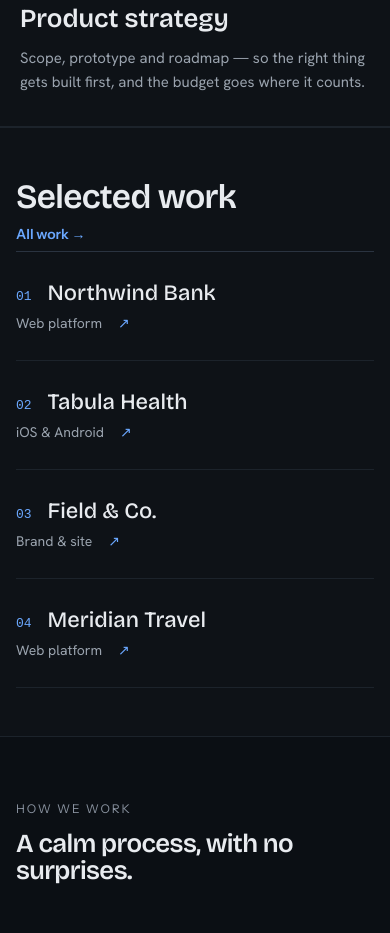
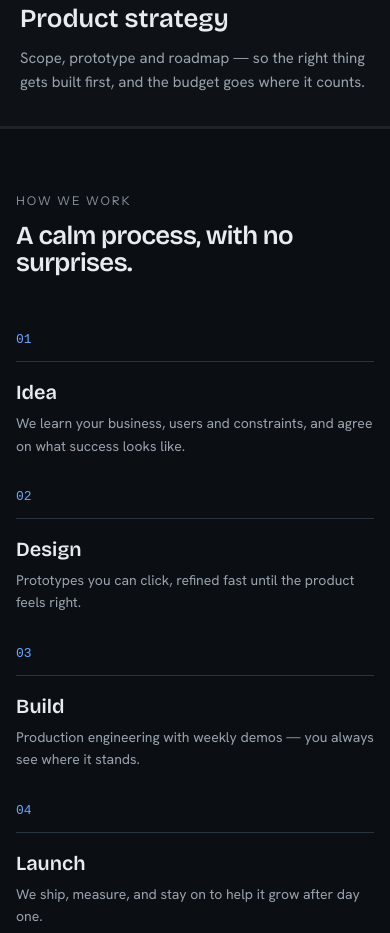
Before and after one commit to ShubhamRRana/BluDrop, a website: page index.html in a window 390 px wide. Shown: the part 973-1906 px from the top of the page. Drawn offline with nearby package versions, Linux system fonts and the light colour scheme.

Commit message:
Remove selected work section

```diff
--- a/css/home.css
+++ b/css/home.css
@@ -77,52 +77,6 @@
 }
 .service-desc { font-size: 15px; line-height: 1.6; color: #9AA3AE; margin: 12px 0 0; }
 
-/* ===== SELECTED WORK ===== */
-.work { padding: 96px 56px; }
-.work-head {
-  display: flex;
-  justify-content: space-between;
-  align-items: baseline;
-  margin-bottom: 8px;
-}
-.work-head h2 {
-  margin: 0;
-  font-family: "Bricolage Grotesque", sans-serif;
-  font-size: 34px;
-  font-weight: 600;
-  letter-spacing: -0.02em;
-  color: #E8EBEF;
-}
-.work-all {
-  font-family: "Instrument Sans", sans-serif;
-  font-size: 14px;
-  font-weight: 600;
-  color: #6BA8FF;
-  transition: color 0.18s ease;
-}
-.work-all:hover { color: #E8EBEF; }
-.work-row {
-  display: flex;
-  align-items: center;
-  justify-content: space-between;
-  padding: 28px 0;
-  border-top: 1px solid #1C232B;
-  transition: padding-left 0.18s ease;
-}
-.work-row.first { border-top: 1px solid #2A3340; }
-.work-row.last { border-bottom: 1px solid #1C232B; }
-.work-row:hover { padding-left: 8px; }
-.work-name { display: flex; gap: 30px; align-items: baseline; }
-.work-name .num { font-family: ui-monospace, monospace; font-size: 13px; color: #6BA8FF; }
-.work-name .title {
-  font-family: "Bricolage Grotesque", sans-serif;
-  font-size: 30px;
-  font-weight: 500;
-  color: #E8EBEF;
-}
-.work-tag { display: flex; gap: 40px; align-items: center; font-size: 14px; color: #9AA3AE; }
-.work-tag .arrow { color: #6BA8FF; }
-
 /* ===== PROCESS ===== */
 .process { border-top: 1px solid #1C232B; background: #0B0F14; }
 .process-inner { padding: 88px 56px; }
@@ -181,7 +135,7 @@
 .stat-label { font-size: 14px; color: #9AA3AE; margin-top: 6px; }
 
 @media (max-width: 900px) {
-  .statement, .work, .process-inner {
+  .statement, .process-inner {
     padding-left: 24px;
     padding-right: 24px;
   }
@@ -197,16 +151,6 @@
 @media (max-width: 768px) {
   .statement { padding: 56px 20px 64px; }
   .statement-heading { font-size: clamp(28px, 7vw, 40px); }
-  .work { padding: 64px 20px; }
-  .work-head { flex-direction: column; align-items: flex-start; gap: 8px; }
-  .work-row {
-    flex-direction: column;
-    align-items: flex-start;
-    gap: 8px;
-  }
-  .work-name { gap: 16px; }
-  .work-name .title { font-size: 22px; }
-  .work-tag { gap: 16px; }
   .process-inner { padding: 64px 20px; }
   .process-grid { grid-template-columns: 1fr; }
   .process-heading { font-size: clamp(26px, 6vw, 34px); }
@@ -215,11 +159,10 @@
 }
 
 @media (max-width: 480px) {
-  .statement, .work, .process-inner {
+  .statement, .process-inner {
     padding-left: 16px;
     padding-right: 16px;
   }
   .service-card { padding: 32px 20px; }
   .statement { padding: 48px 16px 48px; }
-  .work { padding: 48px 16px; }
 }
--- a/index.html
+++ b/index.html
@@ -75,31 +75,6 @@
           <p class="service-desc">Scope, prototype and roadmap — so the right thing gets built first, and the budget goes where it counts.</p>
         </a>
       </div>
-    </section>
-
-    <!-- ===== SELECTED WORK ===== -->
-    <section class="wrap work">
-      <div class="work-head">
-        <h2>Selected work</h2>
-        <a href="#" class="work-all">All work →</a>
-      </div>
-
-      <a href="#" class="work-row first">
-        <div class="work-name"><span class="num">01</span><span class="title">Northwind Bank</span></div>
-        <div class="work-tag"><span>Web platform</span><span class="arrow">↗</span></div>
-      </a>
-      <a href="#" class="work-row">
-        <div class="work-name"><span class="num">02</span><span class="title">Tabula Health</span></div>
-        <div class="work-tag"><span>iOS &amp; Android</span><span class="arrow">↗</span></div>
-      </a>
-      <a href="#" class="work-row">
-        <div class="work-name"><span class="num">03</span><span class="title">Field &amp; Co.</span></div>
-        <div class="work-tag"><span>Brand &amp; site</span><span class="arrow">↗</span></div>
-      </a>
-      <a href="#" class="work-row last">
-        <div class="work-name"><span class="num">04</span><span class="title">Meridian Travel</span></div>
-        <div class="work-tag"><span>Web platform</span><span class="arrow">↗</span></div>
-      </a>
     </section>
 
     <!-- ===== PROCESS ===== -->
```
